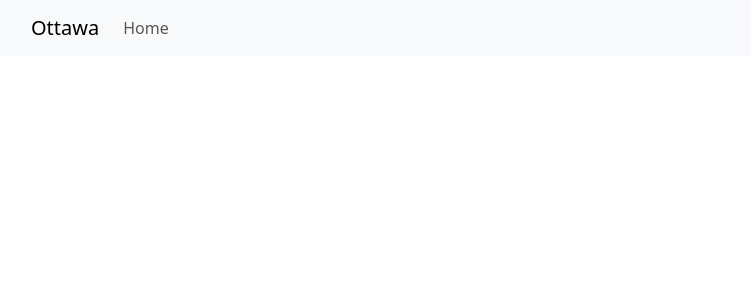
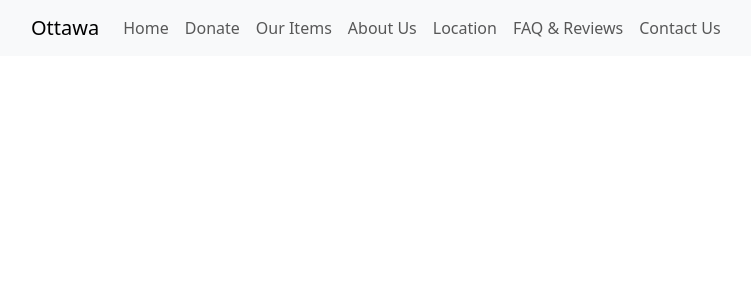
Before and after one commit to emma-t/SEG3125-Project-2, a React (Create React App) app: page /about in a window 1280 px wide. Before the commit this address had no page. Shown: the top 300 px of the page, without its empty margins (51-802 px from the left). Built offline with nearby package versions, Linux system fonts and the light colour scheme.

Commit message:
Created pages for website

```diff
--- a/package.json
+++ b/package.json
@@ -11,7 +11,7 @@
     "react-bootstrap": "^2.7.4",
     "react-dom": "^18.2.0",
     "react-router-dom": "^6.13.0",
-    "react-scripts": "5.0.1",
+    "react-scripts": "^5.0.1",
     "web-vitals": "^2.1.4"
   },
   "scripts": {
--- a/src/App.js
+++ b/src/App.js
@@ -2,6 +2,12 @@ import './App.css';
 import PageNavbar from './components/PageNavbar';
 import {BrowserRouter as Router, Routes, Route} from 'react-router-dom';
 import Home from './pages/Home';
+import Donate from './pages/Donate';
+import Items from './pages/Items';
+import About from './pages/About';
+import Location from './pages/Location';
+import FAQReviews from './pages/FAQReviews';
+import Contact from './pages/Contact';
 
 function App() {
   return (
@@ -12,6 +18,12 @@ function App() {
 
       <Routes>
         <Route path='/' element = {<Home />} />
+        <Route path='/donate' element = {<Donate />} />
+        <Route path='/items' element = {<Items />} />
+        <Route path='/about' element = {<About />} />
+        <Route path='/location' element = {<Location />} />
+        <Route path='/faqreviews' element = {<FAQReviews />} />
+        <Route path='/contact' element = {<Contact />} />
         {/* <Route path='/Services' element = {<Services />} /> */}
         {/* <Route path='/Aboutus' element = {<Aboutus />} /> */}
 
--- a/src/components/PageNavbar.js
+++ b/src/components/PageNavbar.js
@@ -13,6 +13,12 @@ function PageNavbar() {
         <Navbar.Collapse id="basic-navbar-nav">
           <Nav className="me-auto">
             <Nav.Link href="/">Home</Nav.Link>
+            <Nav.Link href="/donate">Donate</Nav.Link>
+            <Nav.Link href="/items">Our Items</Nav.Link>
+            <Nav.Link href="/about">About Us</Nav.Link>
+            <Nav.Link href="/location">Location</Nav.Link>
+            <Nav.Link href="/faq-reviews">FAQ & Reviews</Nav.Link>
+            <Nav.Link href="/contact">Contact Us</Nav.Link>
           </Nav>
         </Navbar.Collapse>
       </Container>
--- /dev/null
+++ b/src/pages/About.js
@@ -0,0 +1,16 @@
+import React from "react";
+
+function About(){
+
+    return(
+
+        <div>
+
+
+        </div>
+
+    );
+
+}
+
+export default About;
--- /dev/null
+++ b/src/pages/Contact.js
@@ -0,0 +1,16 @@
+import React from "react";
+
+function Contact(){
+
+    return(
+
+        <div>
+
+
+        </div>
+
+    );
+
+}
+
+export default Contact;
--- /dev/null
+++ b/src/pages/Donate.js
@@ -0,0 +1,16 @@
+import React from "react";
+
+function Donate(){
+
+    return(
+
+        <div>
+
+
+        </div>
+
+    );
+
+}
+
+export default Donate;
--- /dev/null
+++ b/src/pages/FAQReviews.js
@@ -0,0 +1,16 @@
+import React from "react";
+
+function FAQReviews(){
+
+    return(
+
+        <div>
+
+
+        </div>
+
+    );
+
+}
+
+export default FAQReviews;
--- /dev/null
+++ b/src/pages/Items.js
@@ -0,0 +1,16 @@
+import React from "react";
+
+function Items(){
+
+    return(
+
+        <div>
+
+
+        </div>
+
+    );
+
+}
+
+export default Items;
--- /dev/null
+++ b/src/pages/Location.js
@@ -0,0 +1,16 @@
+import React from "react";
+
+function Location(){
+
+    return(
+
+        <div>
+
+
+        </div>
+
+    );
+
+}
+
+export default Location;
```
Also changed, not shown: 1 other file (tests, documents, lock files or other folders).
